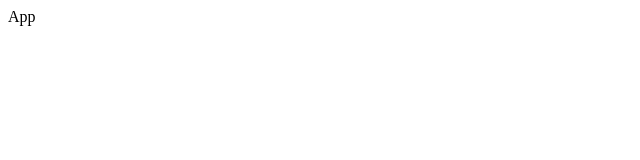
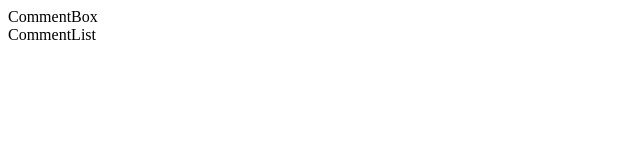
Before and after one commit to Gander7/coures-advanced-react-redux-2020, a React (Create React App) app in the folder 1-testing/: page / in a window 1280 px wide. Shown: the top 160 px of the page, without its empty margins (0-640 px from the left). Built offline with nearby package versions, Linux system fonts and the light colour scheme.

Commit message:
1 - added basic components and setup enzyme

```diff
--- a/1-testing/package.json
+++ b/1-testing/package.json
@@ -6,6 +6,8 @@
     "@testing-library/jest-dom": "^4.2.4",
     "@testing-library/react": "^9.4.0",
     "@testing-library/user-event": "^7.2.1",
+    "enzyme": "^3.11.0",
+    "enzyme-adapter-react-16": "^1.15.2",
     "react": "^16.12.0",
     "react-dom": "^16.12.0",
     "react-redux": "^7.1.3",
--- a/1-testing/src/components/App.js
+++ b/1-testing/src/components/App.js
@@ -1,9 +1,12 @@
 import React from 'react'
+import CommentBox from './CommentBox'
+import CommentList from './CommentList'
 
 export default () => {
     return (
         <div>
-            App
+            <CommentBox />
+            <CommentList />
         </div>
     )
 }
--- a/1-testing/src/components/CommentBox.js
+++ b/1-testing/src/components/CommentBox.js
@@ -0,0 +1,9 @@
+import React from 'react'
+
+export default () => {
+    return (
+        <div>
+            CommentBox
+        </div>
+    )
+}
--- a/1-testing/src/components/CommentList.js
+++ b/1-testing/src/components/CommentList.js
@@ -0,0 +1,9 @@
+import React from 'react'
+
+export default () => {
+    return (
+        <div>
+            CommentList
+        </div>
+    )
+}
```
Also changed, not shown: 1-testing/src/setupTests.js (added, +4 -0 lines), 2 other files (tests, documents, lock files or other folders).
